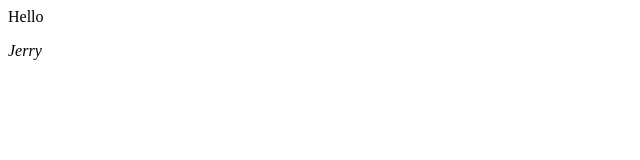
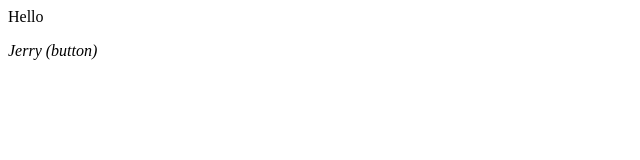
Before and after one commit to MuhammadDanyalSajid/LocalRepo, a plain HTML site: page index.html in a window 1280 px wide. Shown: the full height of the page, 0-640 px from the left. Drawn offline with Linux system fonts and the light colour scheme.

Commit message:
Fropdown

```diff
--- a/index.html
+++ b/index.html
@@ -1,3 +1,3 @@
 <p>Hello</p>
 
-<i>Jerry</i>
+<i>Jerry (button)</i>
```
